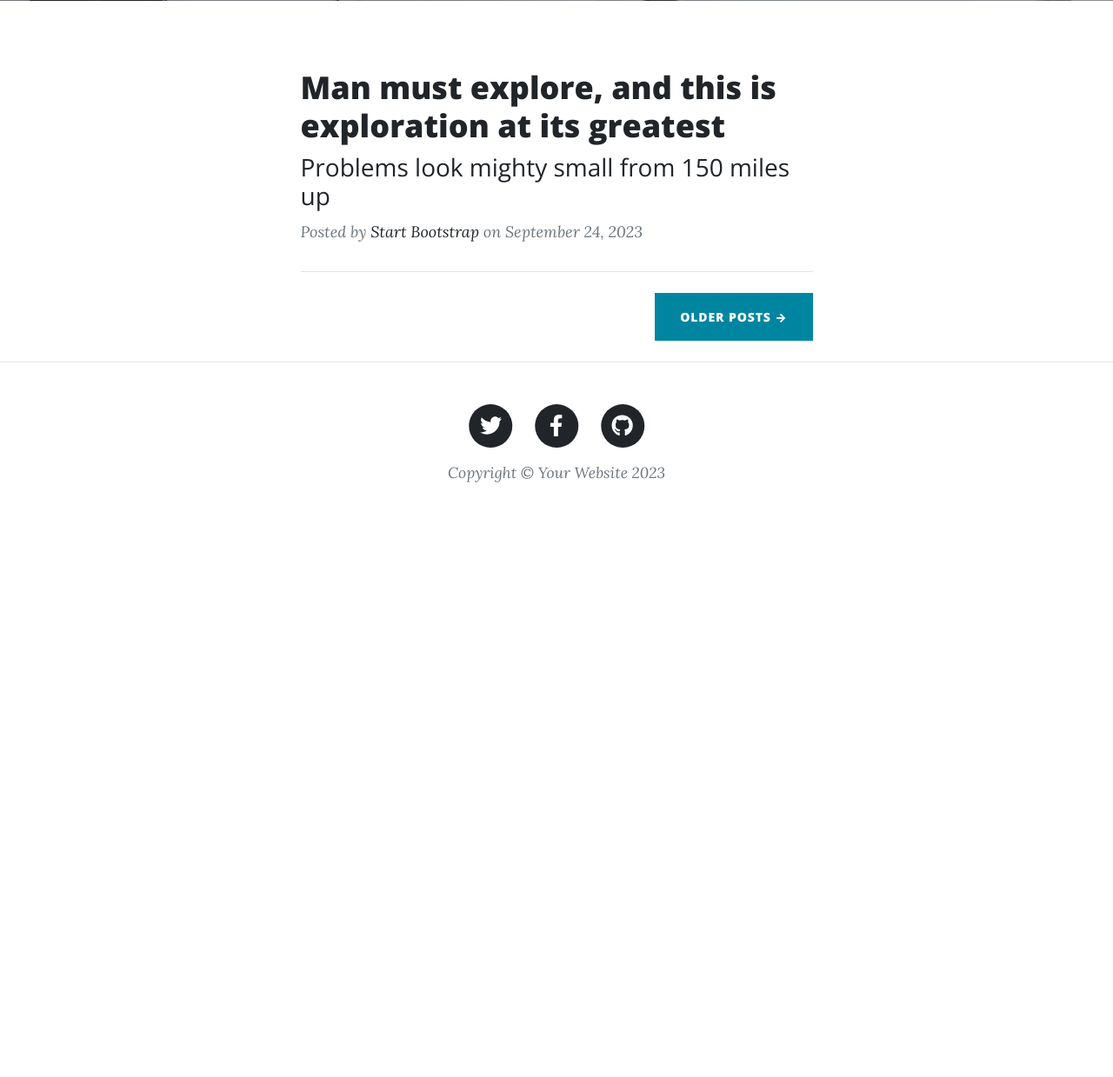
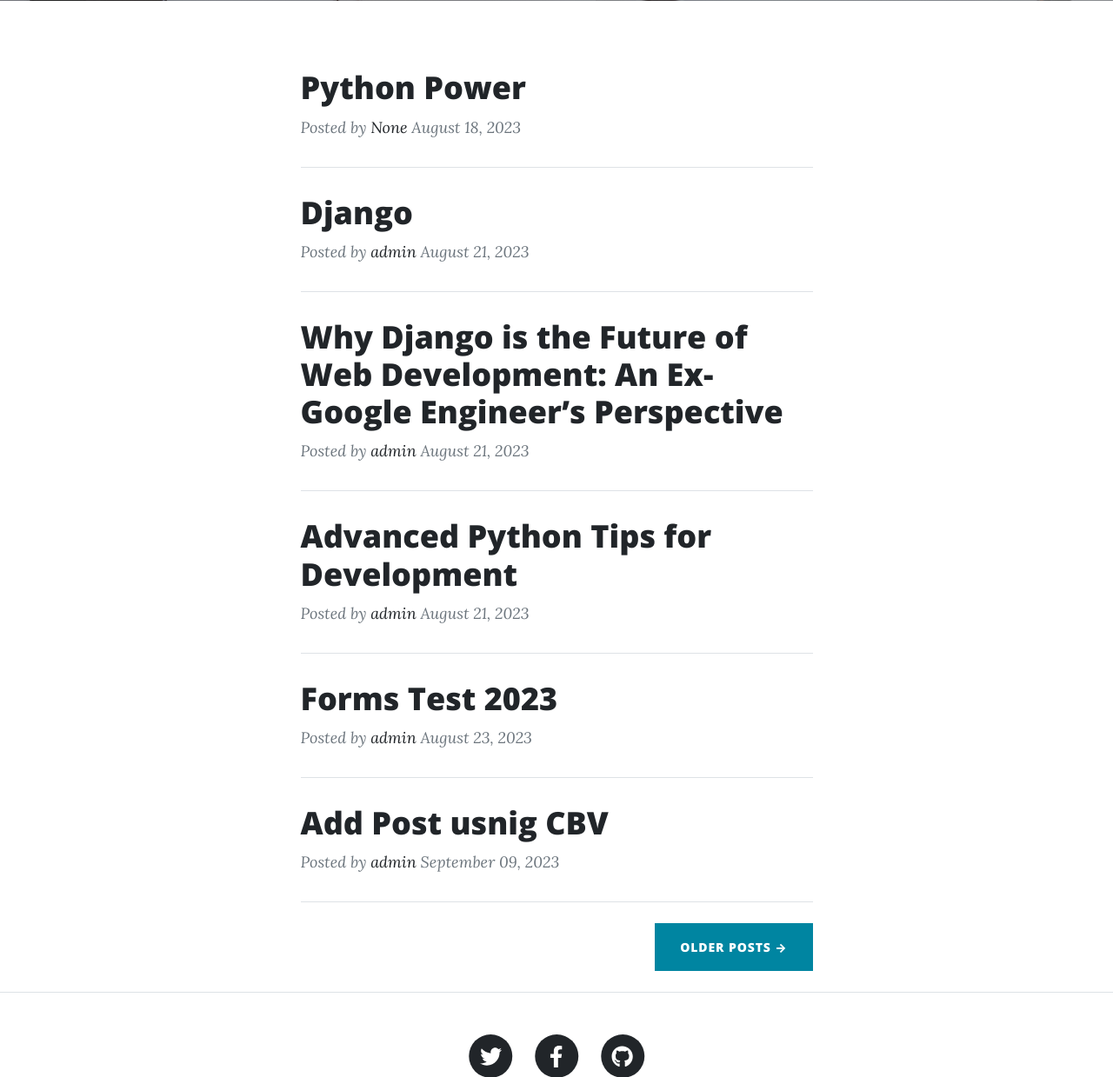
Before and after one commit to Mehyar-Farzat/Django-Blog, a Django app: page /blog/ in a window 1280 px wide. Shown: the part 531-1770 px from the top of the page at 87% size. Before the commit the page ends 1086 px from the top, so only its background shows below. Run offline with Django 4.2, Linux system fonts and the light colour scheme; data comes from the database, SQL or seed files in the repository; parts of the project's set-up code (start-up, migrations or seed data) failed here and were passed over; some libraries are stand-ins or nearby versions.

Commit message:
congigure publish date

```diff
--- a/posts/templates/posts/post_list.html
+++ b/posts/templates/posts/post_list.html
@@ -52,24 +52,27 @@
         <div class="container px-4 px-lg-5">
             <div class="row gx-4 gx-lg-5 justify-content-center">
                 <div class="col-md-10 col-lg-8 col-xl-7">
-
+                    {% for post in post_list %}
                         <!-- Post preview-->
                         <div class="post-preview">
                             <a href="post.html">
-                            <h2 class="post-title">Man must explore, and this is exploration at its greatest</h2>
-                            <h3 class="post-subtitle">Problems look mighty small from 150 miles up</h3>
+                                <h2 class="post-title">{{post.title}}</h2>
+
+                               <!--<h3 class="post-subtitle">{{post.content}}</h3>-->
+
                             </a>
                             <p class="post-meta">
                                 Posted by
-                            <a href="#!">Start Bootstrap</a>
-                            on September 24, 2023
+                                <a href="#!">{{post.author}}</a>
+
+                                {{post.publish_date|date:"F d, o"}}
                             </p>
                         </div>
                         <!-- Divider-->
                         <hr class="my-4" />
 
                         <!-- Post preview-->
-
+                    {% endfor %}
                     <!-- Pager-->
                     <div class="d-flex justify-content-end mb-4"><a class="btn btn-primary text-uppercase" href="#!">Older Posts →</a></div>
                 </div>
```
Also changed, not shown: posts/templates/posts/post_detail.html (+5 -4 lines). Lines whose indentation alone changed are shown as unchanged.
